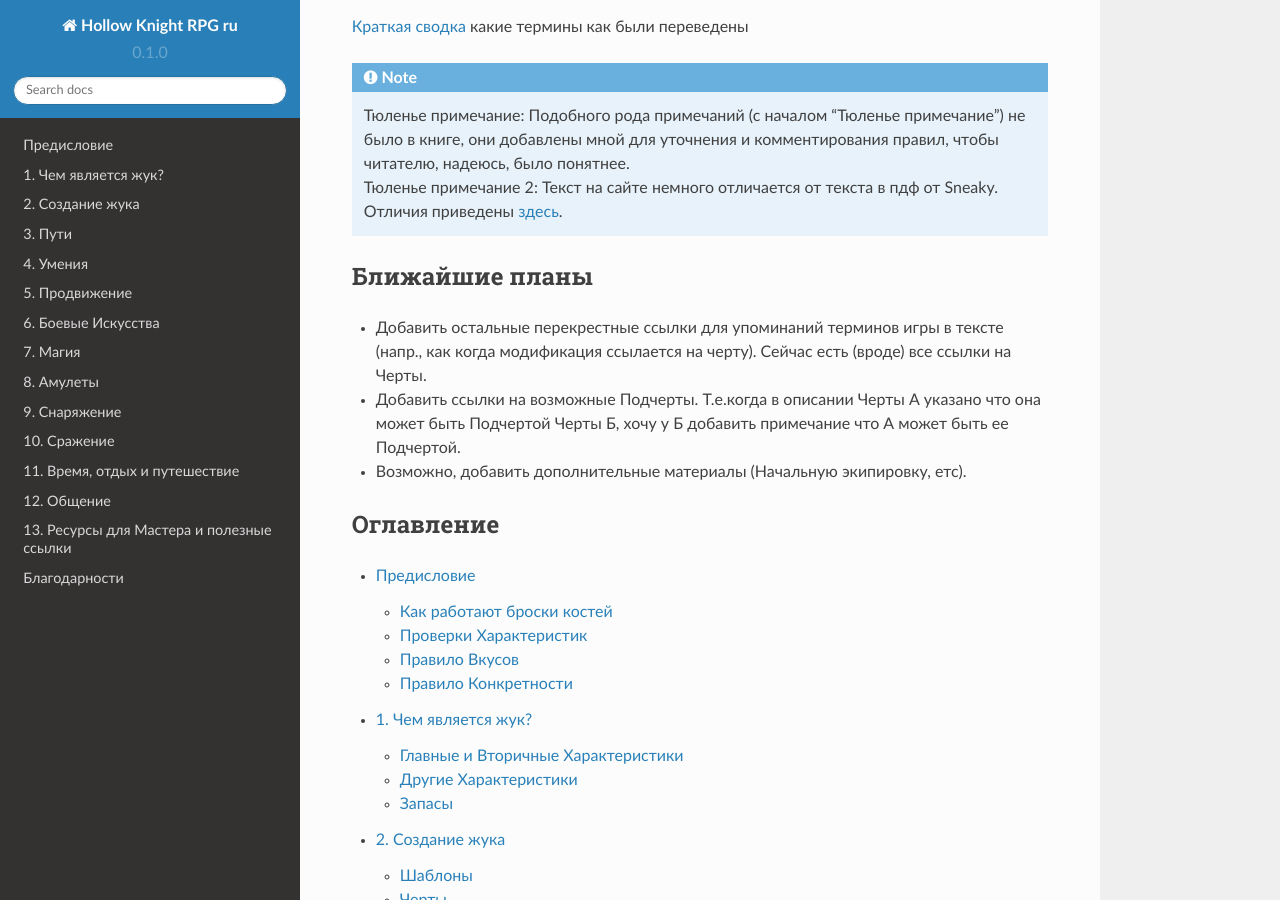
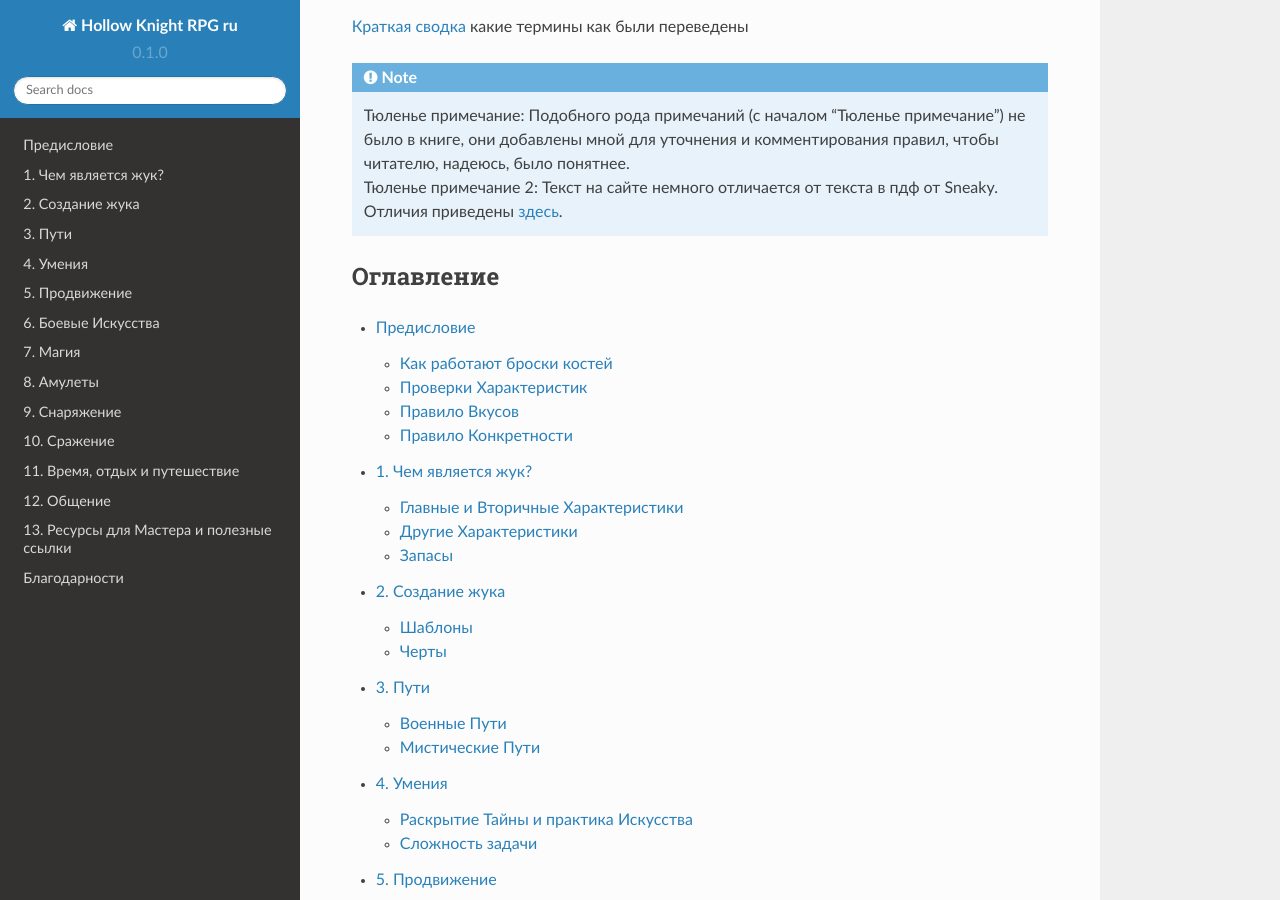
Before and after one commit to LazySelkie/hollow-knight-rpg-ru, a Sphinx documentation site: the page built from docs/source/index.rst, in a window 1280 px wide and 900 px high, scrolled down 422 px. Built offline with Sphinx 7.4.7 and the Read the Docs theme 2.0.0, drawn with Linux system fonts in a browser that asks for light colours.

Commit message:
Update index.rst

```diff
--- a/docs/source/index.rst
+++ b/docs/source/index.rst
@@ -16,13 +16,6 @@
 
    | Тюленье примечание: Подобного рода примечаний (с началом "Тюленье примечание") не было в книге, они добавлены мной для уточнения и комментирования правил, чтобы читателю, надеюсь, было понятнее.
    | Тюленье примечание 2: Текст на сайте немного отличается от текста в пдф от Sneaky. Отличия приведены :ref:`здесь <diff>`.
-
-Ближайшие планы
------------------
-
-* Добавить остальные перекрестные ссылки для упоминаний терминов игры в тексте (напр., как когда модификация ссылается на черту). Сейчас есть (вроде) все ссылки на Черты.
-* Добавить ссылки на возможные Подчерты. Т.е.когда в описании Черты А указано что она может быть Подчертой Черты Б, хочу у Б добавить примечание что А может быть ее Подчертой.
-* Возможно, добавить дополнительные материалы (Начальную экипировку, етс).
 
 Оглавление
 ---------------
```
